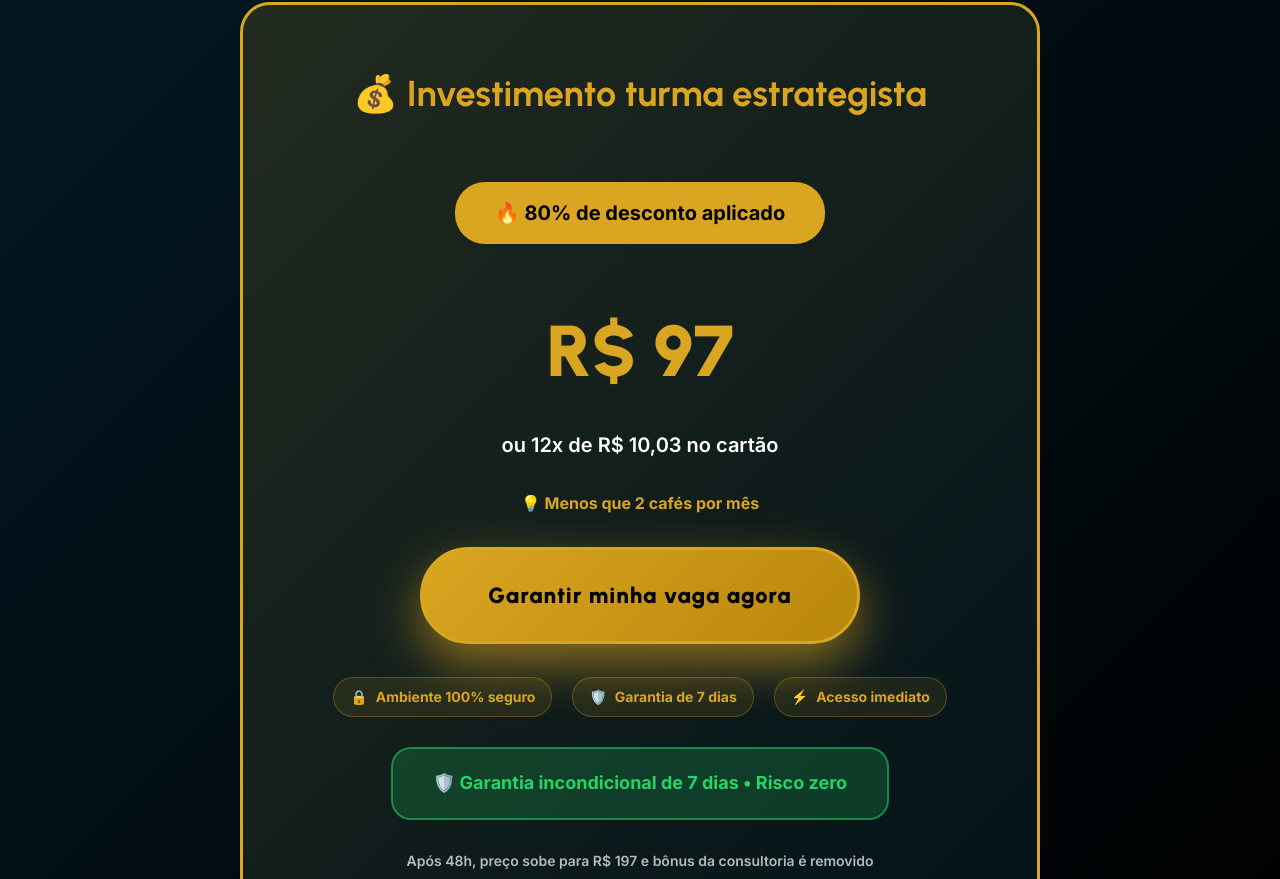
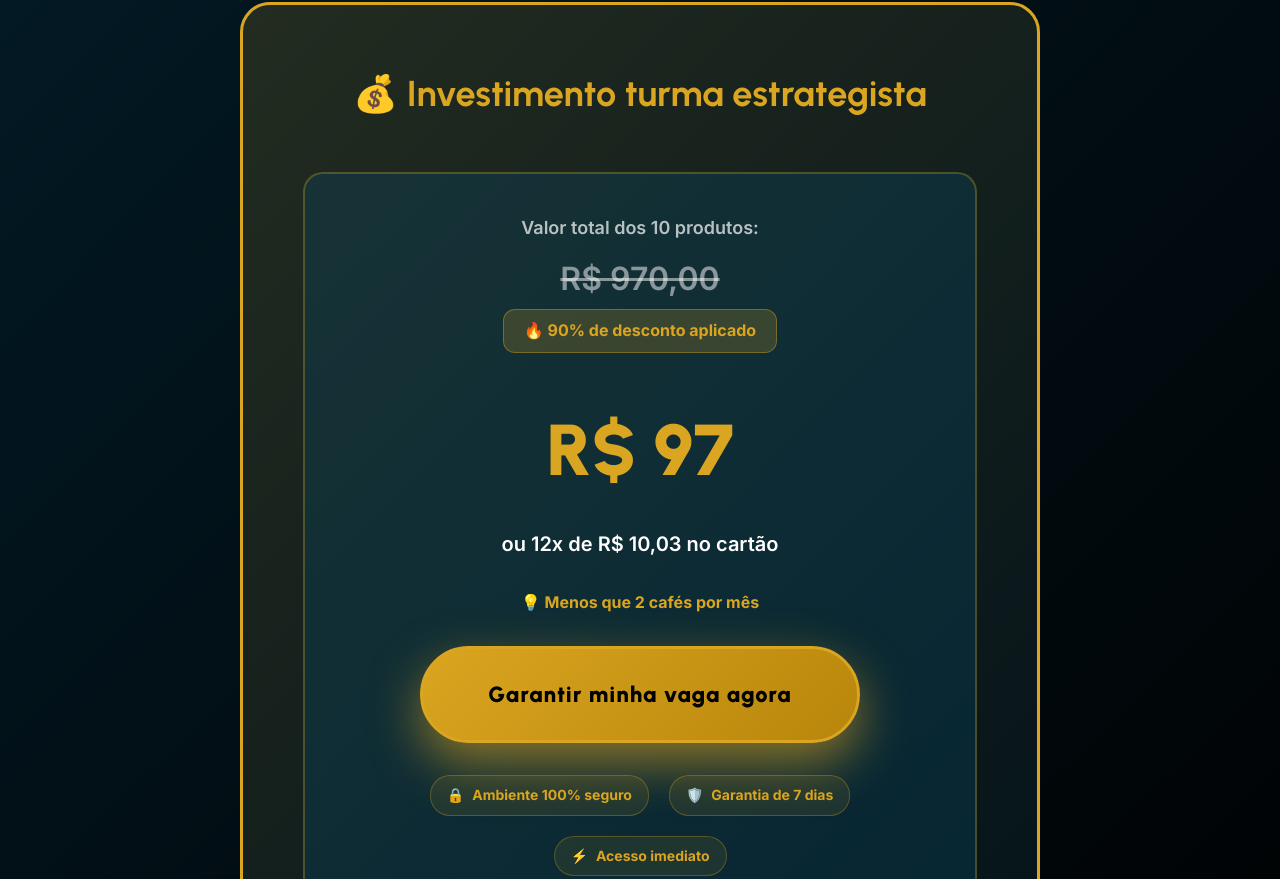
Before and after one commit to RedattoLAB/landing_kit_maquinadevendas_2026, a plain HTML site: page index.html in a window 1280 px wide. Shown: the part 6597-7476 px from the top of the page. Drawn offline with Linux system fonts and the light colour scheme.

Commit message:
Update index.html

```diff
--- a/index.html
+++ b/index.html
@@ -1052,10 +1052,21 @@
             <div class="price-section">
                 <h3>💰 Investimento turma estrategista</h3>
 
-                <div class="discount-badge">
-                    🔥 80% de desconto aplicado
-                </div>
+                <div style="text-align: center; margin-top: 50px; padding: 40px; background: rgba(8,77,110,0.3); border-radius: 20px; border: 2px solid rgba(218,165,32,0.3);">
 
+    <p style="font-size: 18px; color: rgba(255,255,255,0.7); margin-bottom: 10px;">
+        Valor total dos 10 produtos:
+    </p>
+
+    <p style="font-size: 32px; color: rgba(255,255,255,0.5); text-decoration: line-through; margin-bottom: 5px; font-weight: 600;">
+        R$ 970,00
+    </p>
+
+    <div style="background: rgba(218,165,32,0.2); display: inline-block; padding: 8px 20px; border-radius: 12px; border: 1px solid rgba(218,165,32,0.4); margin-bottom: 20px;">
+        <span style="color: #daa520; font-size: 16px; font-weight: 700;">
+            🔥 90% de desconto aplicado
+        </span>
+    </div>
                 <div class="final-price">R$ 97</div>
 <div class="installment">ou 12x de R$ 10,03 no cartão</div>
 <p style="font-size: 16px; color: #daa520; margin-top: 15px; font-weight: 700;">
```
